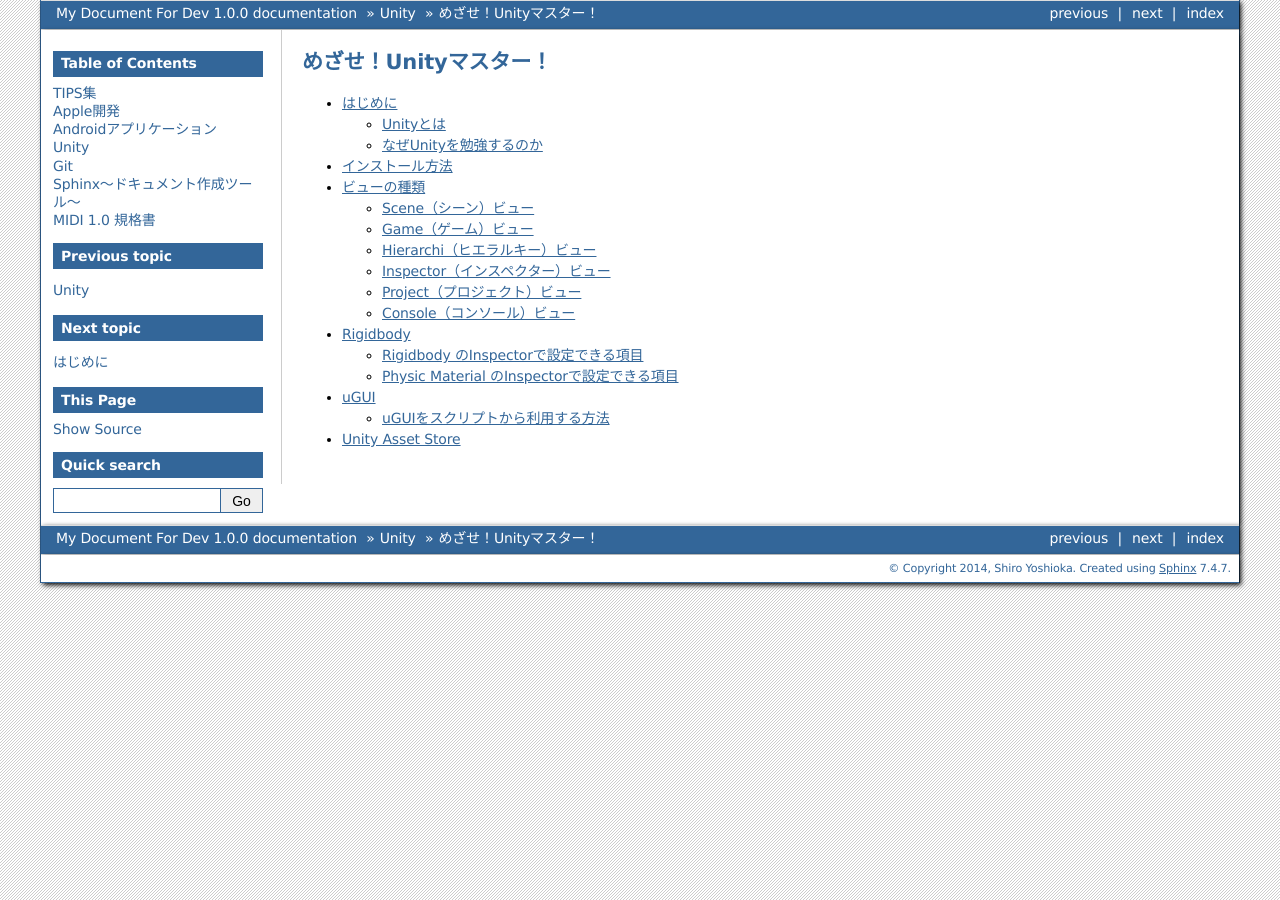
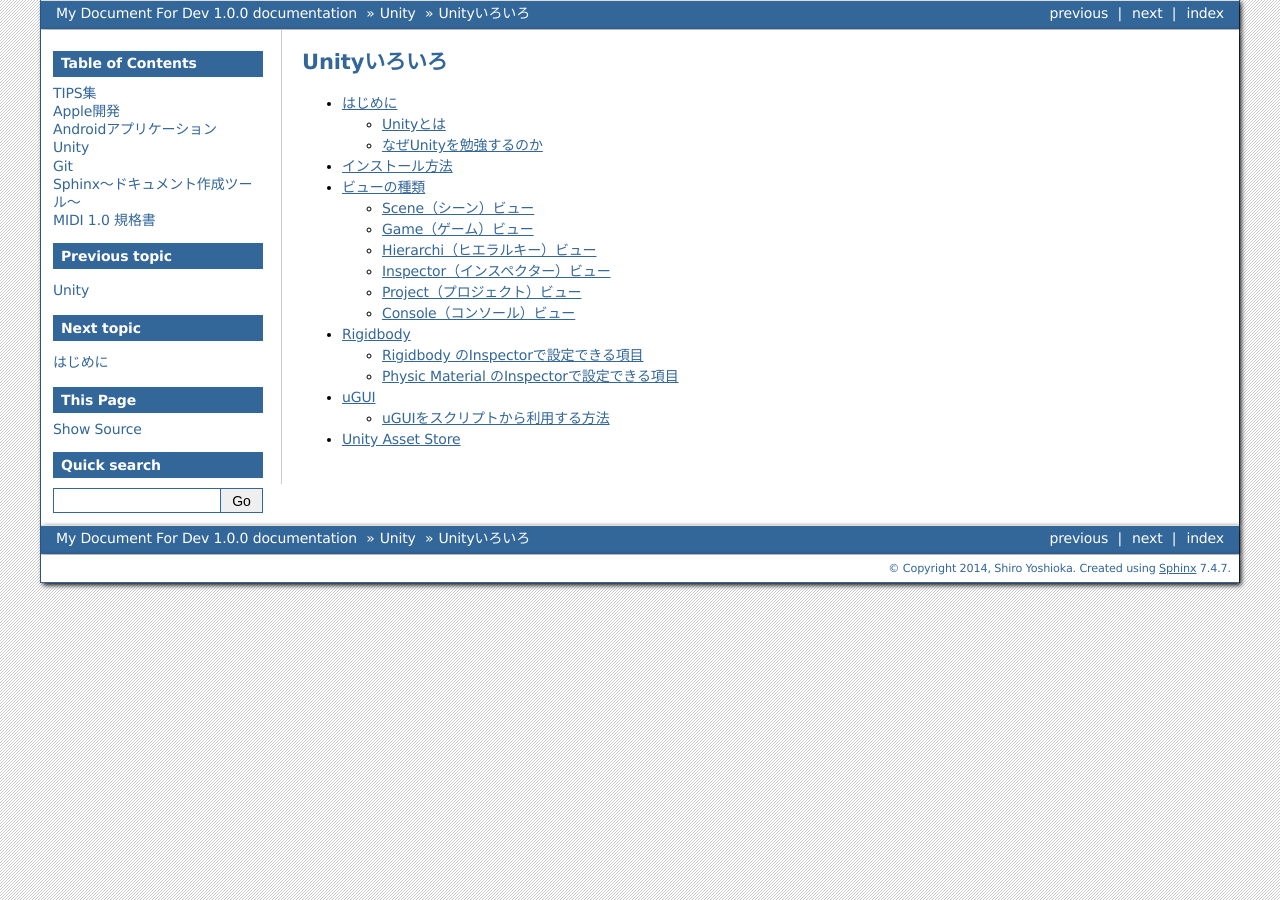
Before and after one commit to shirosan322/my_doc_for_dev, a Sphinx documentation site: the page built from source/unity/about/index.rst, in a window 1280 px wide. Built offline with Sphinx 7.4.7, drawn with Linux system fonts in a browser that asks for light colours; pages that are not in the unit, such as notebooks, are missing from menus.

Commit message:
Unityドキュメント更新

```diff
--- a/source/unity/about/index.rst
+++ b/source/unity/about/index.rst
@@ -1,5 +1,5 @@
 ================================
-めざせ！Unityマスター！
+Unityいろいろ
 ================================
 
 .. toctree::
--- a/source/unity/help/asset.rst
+++ b/source/unity/help/asset.rst
@@ -3,3 +3,5 @@
 =================
 
 - `Asset紹介ブログ〜テラシュールブログ〜 <http://tsubakit1.hateblo.jp/archive/category/%E3%82%A2%E3%82%BB%E3%83%83%E3%83%88%E7%B4%B9%E4%BB%8B%E3%80%81AssetStore>`_
+
+- `3マッチパズル紹介(アクションクイズもあり) <http://loumo.jp/wp/archive/20140414223304/>`_
```
